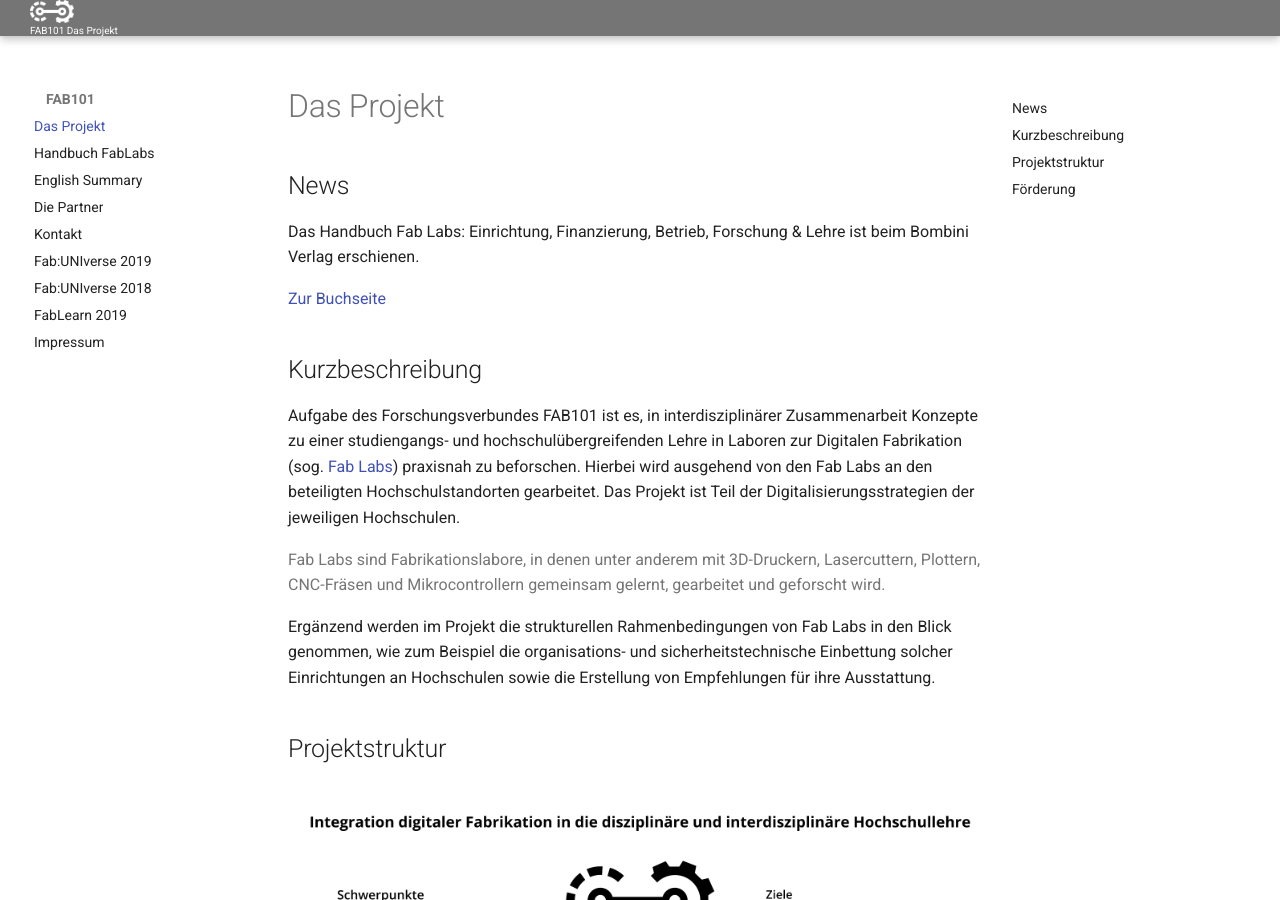
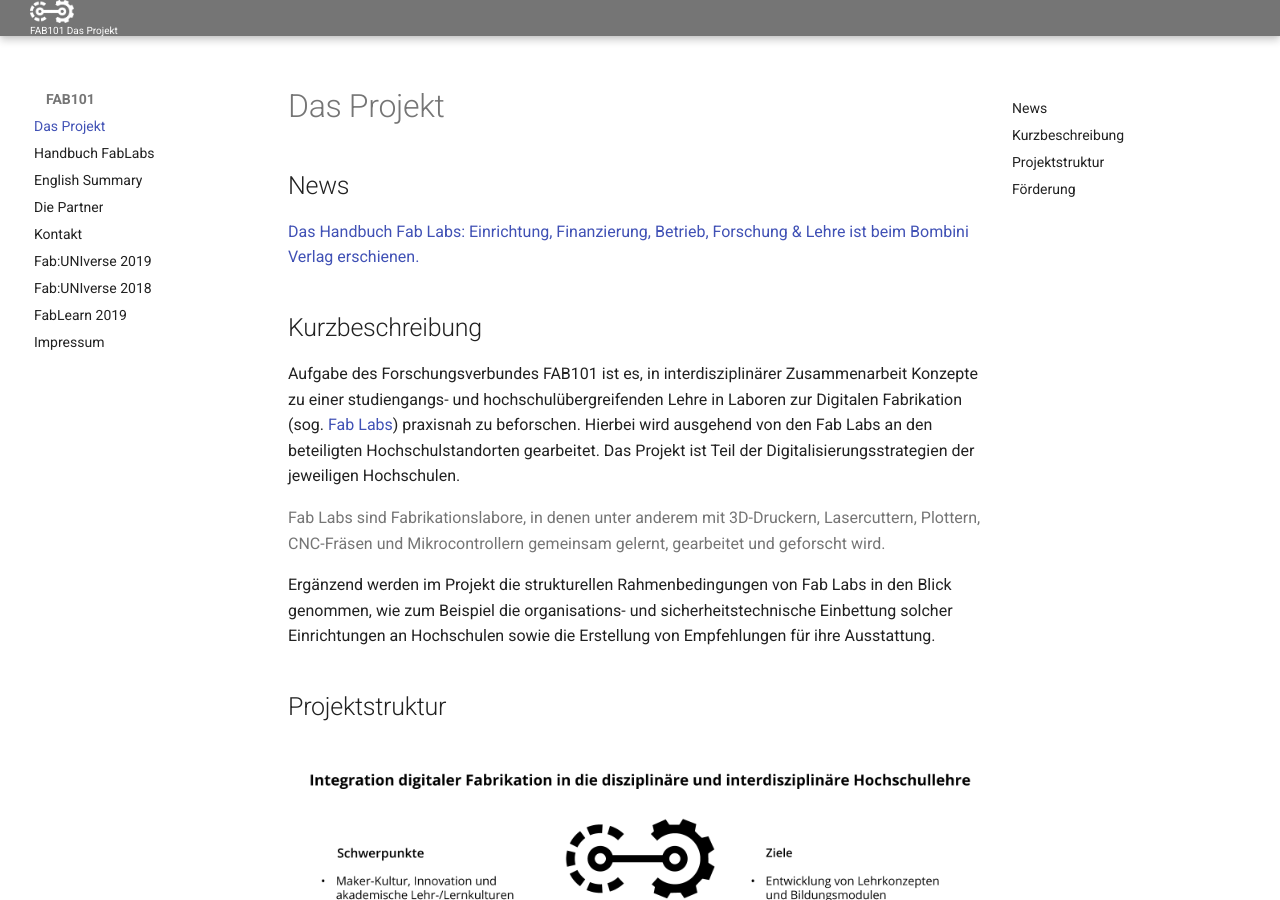
Before and after one commit to FabLabSiegen/fab101-docs, an MkDocs documentation site: the page built from docs/index.md, in a window 1280 px wide and 900 px high. Built offline with MkDocs 1.6.1 and Material for MkDocs 9.7.7, drawn with Linux system fonts in a browser that asks for light colours.

Commit message:
Update index.md

```diff
--- a/docs/index.md
+++ b/docs/index.md
@@ -1,7 +1,6 @@
 ## News
 
-Das Handbuch Fab Labs: Einrichtung, Finanzierung, Betrieb, Forschung & Lehre ist beim Bombini Verlag erschienen.
-> [Zur Buchseite](buch)
+[Das Handbuch Fab Labs: Einrichtung, Finanzierung, Betrieb, Forschung & Lehre ist beim Bombini Verlag erschienen.](buch)
 
 ## Kurzbeschreibung
 
```
